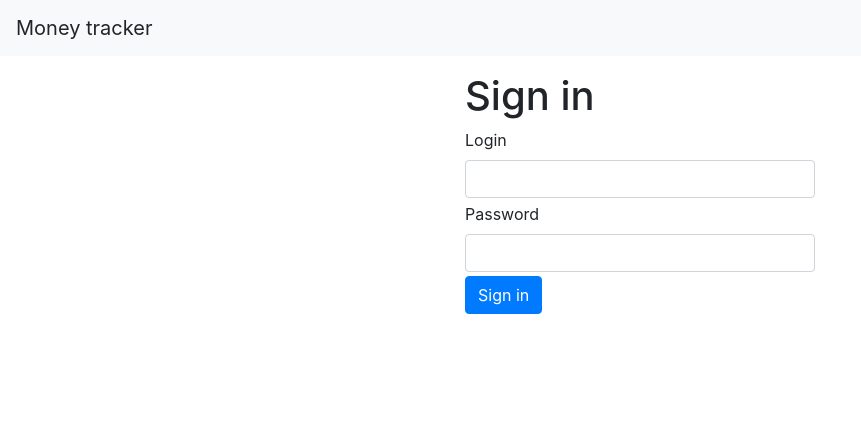
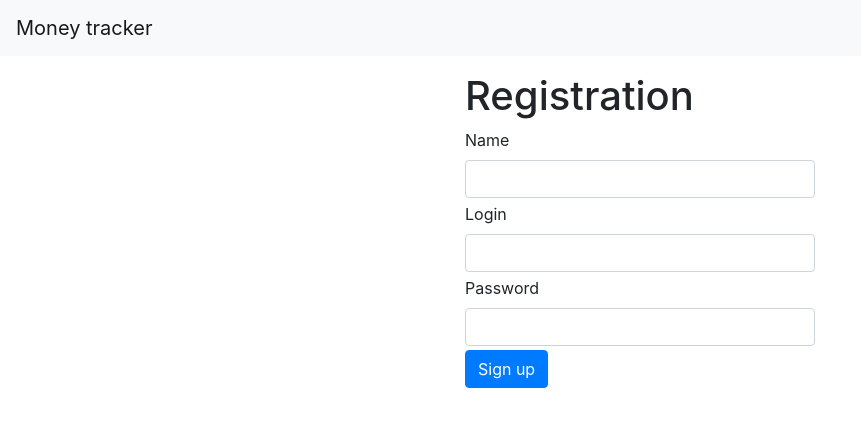
Before and after one commit to len3fun/money-tracker-frontend, a React (Create React App) app: page /sign-up in a window 1280 px wide. Shown: the top 426 px of the page, without its empty margins (0-861 px from the left). Built offline with nearby package versions, Linux system fonts and the light colour scheme.

Commit message:
Registration was added

```diff
--- a/package.json
+++ b/package.json
@@ -7,8 +7,10 @@
     "@testing-library/jest-dom": "^5.15.0",
     "@testing-library/react": "^11.2.7",
     "@testing-library/user-event": "^12.8.3",
+    "history": "^5.1.0",
     "react": "^17.0.2",
     "react-dom": "^17.0.2",
+    "react-router-dom": "^6.0.2",
     "react-scripts": "4.0.3",
     "web-vitals": "^1.1.2"
   },
--- a/src/App.js
+++ b/src/App.js
@@ -1,13 +1,22 @@
 import React, {Component} from "react";
 import Main from "./components/main";
+import {BrowserRouter as Router, Route, Routes} from "react-router-dom"
+import Signup from "./components/signup";
 
 class App extends Component {
 
-  render() {
-    return (
-        <Main />
-    );
-  }
+    render() {
+        return (
+            <Router>
+                <Routes>
+                    <Route path="/" element={<Main/>}/>
+                    <Route path="/sign-up" element={<Signup/>}/>
+
+                </Routes>
+
+            </Router>
+        );
+    }
 }
 
 export default App;
--- a/src/components/activities.js
+++ b/src/components/activities.js
@@ -3,6 +3,7 @@ import React from "react";
 const Activity = ({activities}) => {
     return (
         <div>
+            <h3>Activities:</h3>
             {activities.map((activity) => (
                 <div className="card" key={activity.id}>
                     <div className="card-body">
--- a/src/components/main.js
+++ b/src/components/main.js
@@ -2,6 +2,7 @@ import React from "react";
 import Sources from "./source";
 import Signin from "./signin";
 import Activities from "./activities";
+import Navbar from "./navbar";
 
 class Main extends React.Component {
     constructor(props) {
@@ -11,7 +12,6 @@ class Main extends React.Component {
             isLoggedIn: false,
             token: "",
         }
-
     }
 
     logout() {
@@ -25,13 +25,7 @@ class Main extends React.Component {
     render() {
         return (
             <div>
-                <ul className="navbar navbar-light bg-light">
-                    <a className="navbar-brand">Money tracker</a>
-                    {(this.state.isLoggedIn ?
-                            <a className="nav-link disabled" onClick={() => this.logout()}>Log out</a> :
-                            null
-                    )}
-                </ul>
+                <Navbar isLoggedIn={this.state.isLoggedIn} logout={this.logout.bind(this)}/>
 
                 <div class="container">
                     <div class="row">
--- /dev/null
+++ b/src/components/navbar.js
@@ -0,0 +1,21 @@
+import React from "react";
+
+class Navbar extends React.Component {
+    constructor(props) {
+        super(props);
+    }
+
+    render() {
+        return (
+            <ul className="navbar navbar-light bg-light">
+                <a className="navbar-brand" href="/">Money tracker</a>
+                {(this.props.isLoggedIn ?
+                        <a className="nav-link" href="#" onClick={() => this.props.logout()}>Log out</a> :
+                        null
+                )}
+            </ul>
+        )
+    }
+}
+
+export default Navbar;
--- a/src/components/signin.js
+++ b/src/components/signin.js
@@ -64,6 +64,7 @@ class Signin extends React.Component {
                         <input type="password" onChange={this.password} className="form-control" id="inputPassword"/>
                     </div>
                     <button type="submit" className="btn btn-primary" onClick={this.signin}>Sign in</button>
+                    <a href="/sign-up">Sign up</a>
                 </form>
             </div>
         )
--- a/src/components/signup.js
+++ b/src/components/signup.js
@@ -1,4 +1,8 @@
 import React, {Component} from "react";
+import Navbar from "./navbar";
+import Activities from "./activities";
+import Signin from "./signin";
+import Sources from "./source";
 
 class Signup extends Component {
     constructor(props) {
@@ -22,15 +26,15 @@ class Signup extends Component {
     }
 
     Name(event) {
-        this.setState({ Name: event.target.value })
+        this.setState({Name: event.target.value})
     }
 
     Login(event) {
-        this.setState({ Login: event.target.value })
+        this.setState({Login: event.target.value})
     }
 
     Password(event) {
-        this.setState({ Password: event.target.value })
+        this.setState({Password: event.target.value})
     }
 
     async signup() {
@@ -63,7 +67,8 @@ class Signup extends Component {
         }
     }
 
-    render() {
+    RegistrationForm = () => {
+
         return (
             <div>
                 <h1>Registration</h1>
@@ -82,15 +87,36 @@ class Signup extends Component {
                     </div>
                     <button type="submit" className="btn btn-primary" onClick={this.signup}>Sign up</button>
                 </form>
-                {this.state.isRegistered &&
+                {
+                    this.state.isRegistered &&
                     <text>Registered successfully!</text>
                 }
-                {this.state.registrationFailed &&
+                {
+                    this.state.registrationFailed &&
                     <text>Registration error: </text>
                 }
-                {this.state.errorMessage &&
+                {
+                    this.state.errorMessage &&
                     this.state.errorMessage
                 }
+            </div>
+        )
+    }
+
+    render() {
+        return (
+            <div>
+                <Navbar isLoggeIn={false}/>
+                <div className="container">
+                    <div className="row">
+                        <div className="col-sm"></div>
+                        <div className="col-sm">
+                            <this.RegistrationForm/>
+                        </div>
+                        <div className="col-sm">
+                        </div>
+                    </div>
+                </div>
             </div>
         )
     }
--- a/src/components/source.js
+++ b/src/components/source.js
@@ -3,6 +3,7 @@ import React from "react";
 const Source = ({ sources }) => {
     return (
         <div>
+            <h3>Sources:</h3>
             {sources.map((source) => (
                 <div class="card" key={source.id}>
                     <div class="card-body">
```
Also changed, not shown: 1 other file (tests, documents, lock files or other folders).
